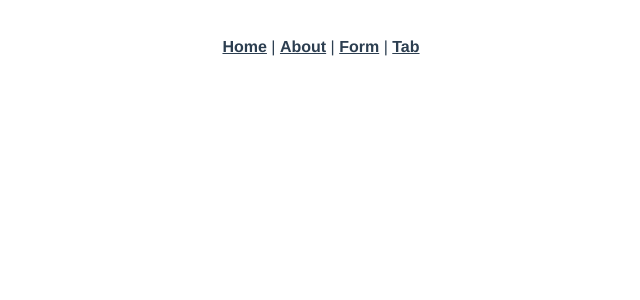
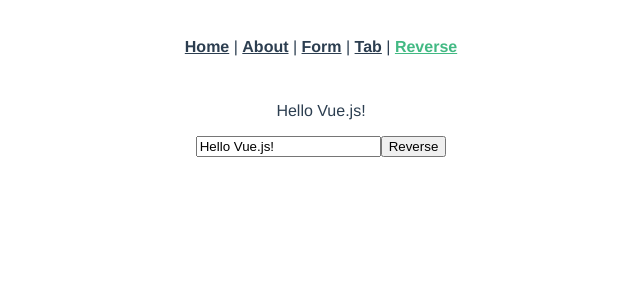
Before and after one commit to G-Shino/spike-vue-js, a Vue app: page /reverse in a window 1280 px wide. Shown: the top 300 px of the page, without its empty margins (319-959 px from the left). Built offline with nearby package versions, Linux system fonts and the light colour scheme.

Commit message:
add reverse page

```diff
--- a/src/App.vue
+++ b/src/App.vue
@@ -4,7 +4,8 @@
       <router-link to="/">Home</router-link> |
       <router-link to="/about">About</router-link> |
       <router-link to="/form">Form</router-link> |
-      <router-link to="/tab">Tab</router-link>
+      <router-link to="/tab">Tab</router-link> |
+      <router-link to="/reverse">Reverse</router-link>
     </div>
     <router-view />
   </div>
--- a/src/router/index.ts
+++ b/src/router/index.ts
@@ -3,6 +3,7 @@ import VueRouter, { RouteConfig } from "vue-router";
 import Home from "../views/Home.vue";
 import Form from "../views/Form.vue";
 import Tab from "../views/Tab.vue";
+import Reverse from "../views/Reverse.vue";
 
 Vue.use(VueRouter);
 
@@ -30,7 +31,8 @@ const routes: Array<RouteConfig> = [
     path: "/tab",
     name: "Tab",
     component: Tab
-  }
+  },
+  { path: "/reverse", name: "Reverse", component: Reverse }
 ];
 
 const router = new VueRouter({
--- /dev/null
+++ b/src/views/Reverse.vue
@@ -0,0 +1,25 @@
+<template>
+  <div>
+    <p>{{ message }}</p>
+    <input v-model="message" />
+    <button v-on:click="reverse()">Reverse</button>
+  </div>
+</template>
+
+<script>
+export default {
+  data: function() {
+    return { message: "Hello Vue.js!" };
+  },
+  methods: {
+    reverse: function() {
+      this.message = this.message
+        .split("")
+        .reverse()
+        .join("");
+    }
+  }
+};
+</script>
+
+<style scoped></style>
```
